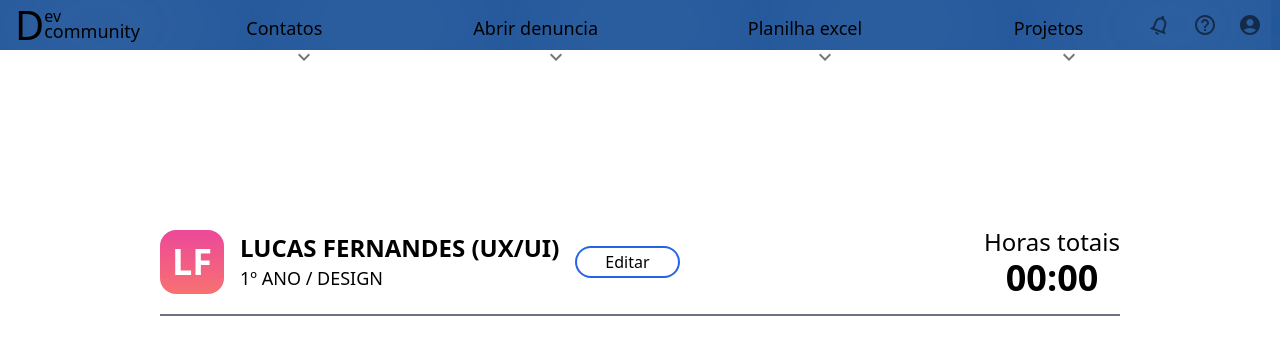
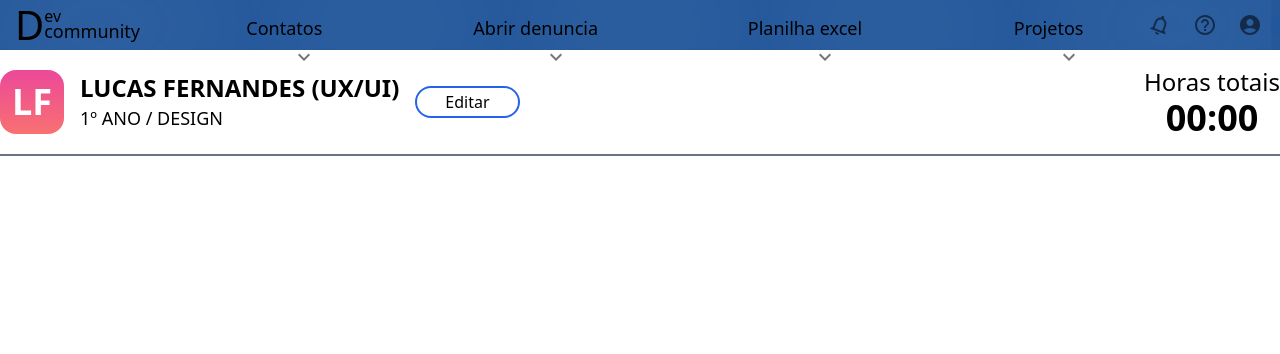
Before and after one commit to Maua-Dev/portal_interno_front, a Next.js app: page / in a window 1280 px wide. Shown: the top 354 px of the page. Built offline with nearby package versions, Linux system fonts and the light colour scheme.

Commit message:
fixed component

```diff
--- a/src/app/components/NameHeader.tsx
+++ b/src/app/components/NameHeader.tsx
@@ -3,7 +3,13 @@ import { ReactNode } from 'react'
 
 const Container = ({ children }: { children: ReactNode }) => {
   return (
-    <div className="mx-10 mt-40 flex flex-col items-center justify-between gap-4 border-b-2 border-gray-500 py-4 sm:flex-row md:mx-40 md:gap-0">
+    <div className="flex w-full items-center justify-between">{children}</div>
+  )
+}
+
+const Border = ({ children }: { children: ReactNode }) => {
+  return (
+    <div className="flex w-full flex-col items-center justify-between gap-4 border-b-2 border-gray-500 py-4 sm:flex-row md:gap-0">
       {children}
     </div>
   )
@@ -50,6 +56,7 @@ export default function NameHeader({
 }) {
   return (
     <Container>
+      <Border>
         <Components>
           <ProfileSquare
             name={name.charAt(0) + name.charAt(name.indexOf(' ') + 1)}
@@ -61,6 +68,7 @@ export default function NameHeader({
           <EditButton />
         </Components>
         <DisplayHours hours="00:00" />
+      </Border>
     </Container>
   )
 }
```
Lines whose indentation alone changed are shown as unchanged.
